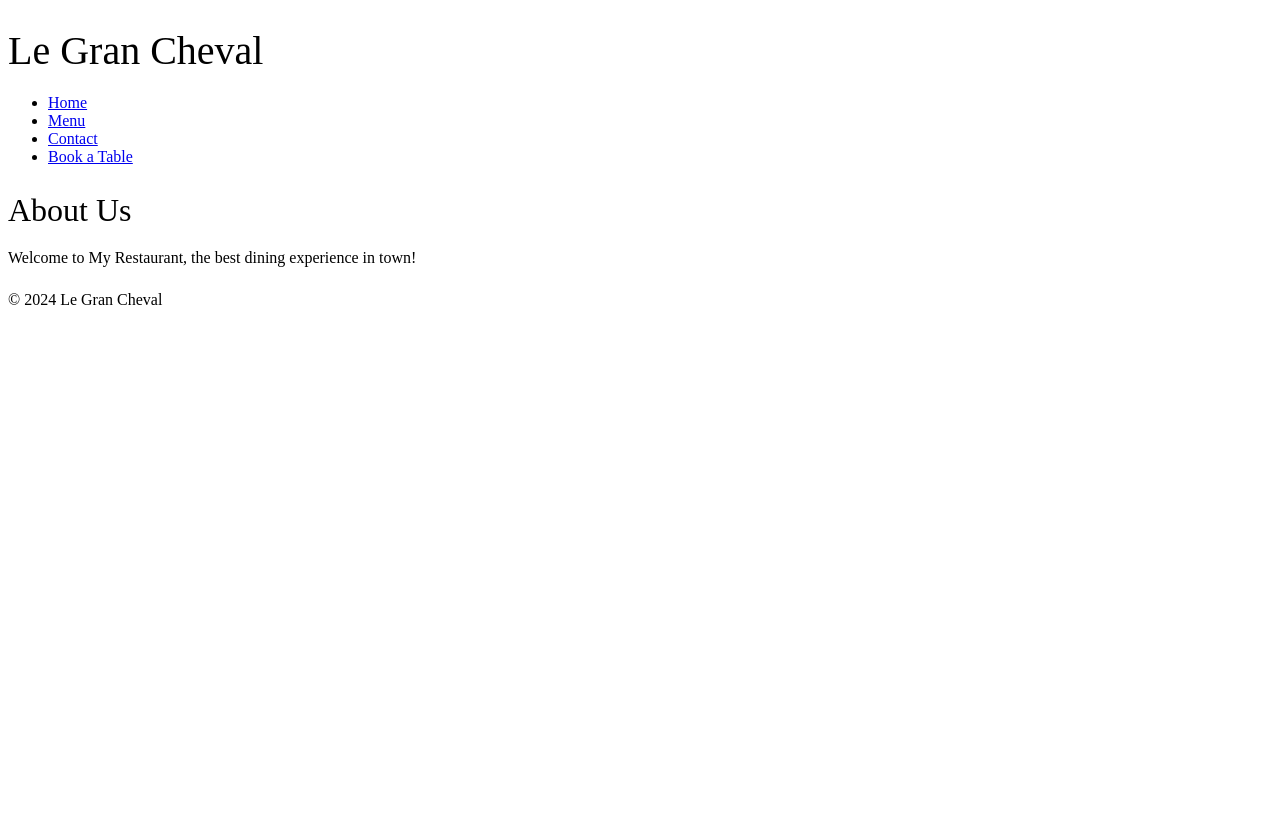
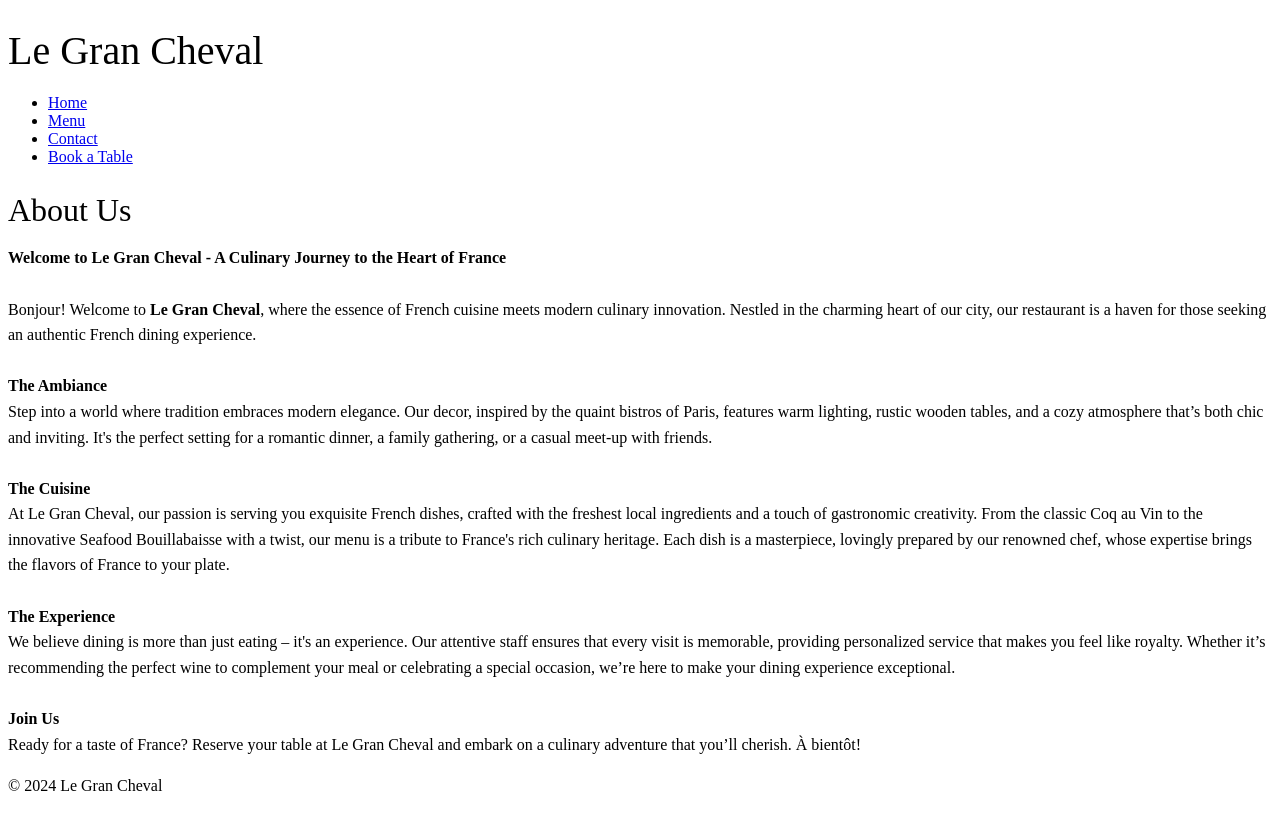
Before and after one commit to JeffreyIEscobar/restaurant, a plain HTML site: page website/index.html in a window 1280 px wide. Drawn offline with Linux system fonts and the light colour scheme; files that its build step writes are made by us from their sources; files whose address does not match are found by name.

Commit message:
Added detail

```diff
--- a/website/index.html
+++ b/website/index.html
@@ -1,12 +1,12 @@
 <!DOCTYPE html>
 <html>
 <head>
-    <title>My Restaurant</title>
+    <title>Menu - Le Gran Cheval</title>
     <link rel="stylesheet" type="text/css" href="css/style.css">
 </head>
 <body>
     <header>
-        <h1>Le Gran Cheval</h1>
+        <h1><a href="index.html" style="color: inherit; text-decoration: none;">Le Gran Cheval</a></h1>
         <nav>
             <ul>
                 <li><a href="index.html">Home</a></li>
@@ -19,7 +19,18 @@
     <main>
         <section>
             <h2>About Us</h2>
-            <p>Welcome to My Restaurant, the best dining experience in town!</p>
+            <p>
+                <strong>Welcome to Le Gran Cheval - A Culinary Journey to the Heart of France</strong><br><br>
+                Bonjour! Welcome to <strong>Le Gran Cheval</strong>, where the essence of French cuisine meets modern culinary innovation. Nestled in the charming heart of our city, our restaurant is a haven for those seeking an authentic French dining experience.<br><br>
+                <strong>The Ambiance</strong><br>
+                Step into a world where tradition embraces modern elegance. Our decor, inspired by the quaint bistros of Paris, features warm lighting, rustic wooden tables, and a cozy atmosphere that’s both chic and inviting. It's the perfect setting for a romantic dinner, a family gathering, or a casual meet-up with friends.<br><br>
+                <strong>The Cuisine</strong><br>
+                At Le Gran Cheval, our passion is serving you exquisite French dishes, crafted with the freshest local ingredients and a touch of gastronomic creativity. From the classic Coq au Vin to the innovative Seafood Bouillabaisse with a twist, our menu is a tribute to France's rich culinary heritage. Each dish is a masterpiece, lovingly prepared by our renowned chef, whose expertise brings the flavors of France to your plate.<br><br>
+                <strong>The Experience</strong><br>
+                We believe dining is more than just eating – it's an experience. Our attentive staff ensures that every visit is memorable, providing personalized service that makes you feel like royalty. Whether it’s recommending the perfect wine to complement your meal or celebrating a special occasion, we’re here to make your dining experience exceptional.<br><br>
+                <strong>Join Us</strong><br>
+                Ready for a taste of France? Reserve your table at Le Gran Cheval and embark on a culinary adventure that you’ll cherish. À bientôt!
+            </p>
         </section>
     </main>
     <footer>
```
Also changed, not shown: website/booking.html (+2 -2 lines), website/contact.html (+3 -3 lines), website/menu.html (+1 -1 lines).
